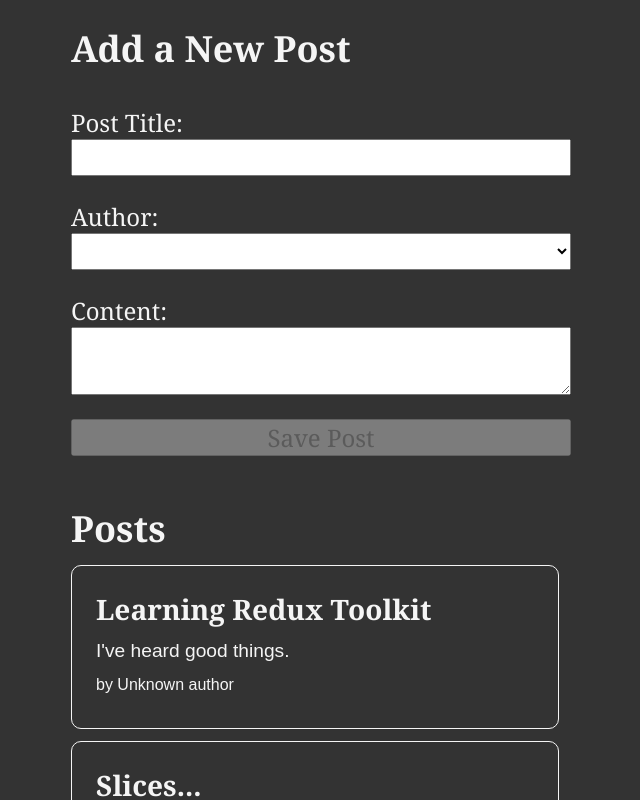
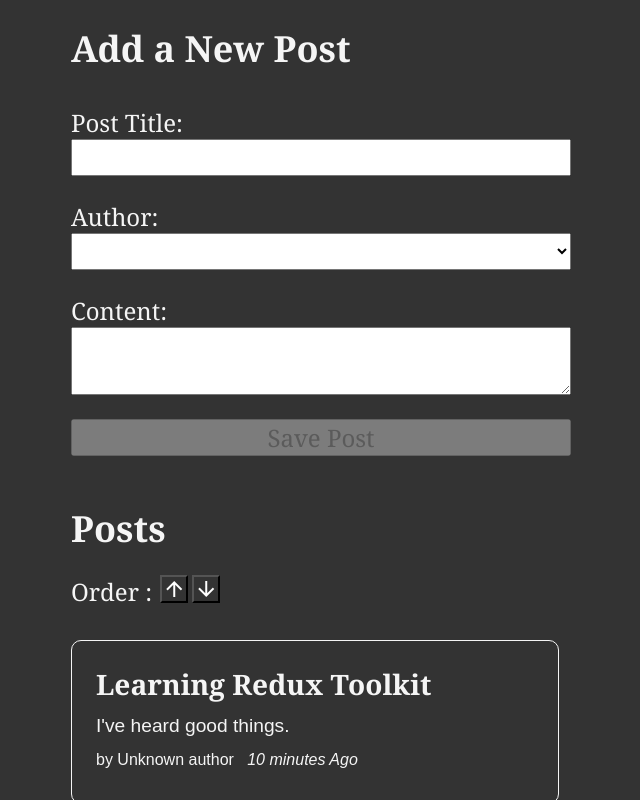
Before and after one commit to SuryanshuTomar/Projects, a React (Vite) app in the folder React/bulletein-board/: page / in a window 1280 px wide. Shown: the top 800 px of the page, without its empty margins (319-959 px from the left). Built offline with nearby package versions, Linux system fonts and the light colour scheme.

Commit message:
added timestamp logic

```diff
--- a/React/bulletein-board/src/features/posts/PostsList.jsx
+++ b/React/bulletein-board/src/features/posts/PostsList.jsx
@@ -1,23 +1,50 @@
 import { useSelector } from "react-redux";
 import { selectAllPosts } from "./postsSlice";
-import React from "react";
+import React, { useState } from "react";
 import PostAuthor from "./PostAuthor";
+import TimeAgo from "./TimeAgo";
 
 const PostsList = () => {
 	const posts = useSelector(selectAllPosts);
 
-	const renderedPosts = posts.map((post) => (
+	const [postAscending, setPostAscending] = useState(true);
+
+	// Post in ordered manner
+	// slice will return a new shallowcopy of the posts
+	// sort will sort the post according to the date posts are created
+	// localeCompare will return -1 or +1 accorrding to the date comparison
+	const orderedPosts = !postAscending
+		? posts.slice().sort((a, b) => b.date.localeCompare(a.date))
+		: posts;
+
+	const renderedPosts = orderedPosts.map((post) => (
 		<article key={post.id}>
 			<h3>{post.title}</h3>
 			<p>{post.content.substring(0, 100)}</p>
 			<p className="postCredit">
 				<PostAuthor userId={post.userId} />
+				<TimeAgo timeStamp={post.date} />
 			</p>
 		</article>
 	));
 	return (
 		<section>
 			<h2>Posts</h2>
+			<div style={{ padding: "20px 0px" }}>
+				<span>Order : </span>
+				<button
+					class="material-symbols-outlined"
+					onClick={() => setPostAscending(true)}
+				>
+					arrow_upward
+				</button>
+				<button
+					class="material-symbols-outlined"
+					onClick={() => setPostAscending(false)}
+				>
+					arrow_downward
+				</button>
+			</div>{" "}
 			{renderedPosts}
 		</section>
 	);
--- /dev/null
+++ b/React/bulletein-board/src/features/posts/TimeAgo.jsx
@@ -0,0 +1,21 @@
+import { parseISO, formatDistanceToNow } from "date-fns";
+
+const TimeAgo = ({ timeStamp }) => {
+	let timeAgo = "";
+
+	if (timeStamp) {
+		const date = parseISO(timeStamp);
+		const timePeriod = formatDistanceToNow(date);
+		timeAgo = `${timePeriod} Ago`;
+		// timeAgo = date.toDateString();
+	}
+
+	return (
+		<span title={timeStamp}>
+			{" "}
+			&nbsp; <i>{timeAgo}</i>
+		</span>
+	);
+};
+
+export default TimeAgo;
--- a/React/bulletein-board/src/features/posts/postsSlice.js
+++ b/React/bulletein-board/src/features/posts/postsSlice.js
@@ -1,15 +1,18 @@
 import { createSlice, nanoid } from "@reduxjs/toolkit";
+import { sub } from "date-fns";
 
 const initialState = [
 	{
 		id: "1",
 		title: "Learning Redux Toolkit",
 		content: "I've heard good things.",
+		date: sub(new Date(), { minutes: 10 }).toISOString(),
 	},
 	{
 		id: "2",
 		title: "Slices...",
 		content: "The more I say slice, the more I want pizza.",
+		date: sub(new Date(), { minutes: 5 }).toISOString(),
 	},
 ];
 
@@ -30,6 +33,7 @@ const postsSlice = createSlice({
 						title,
 						content,
 						userId,
+						date: new Date().toISOString(),
 					},
 				};
 			},
```
